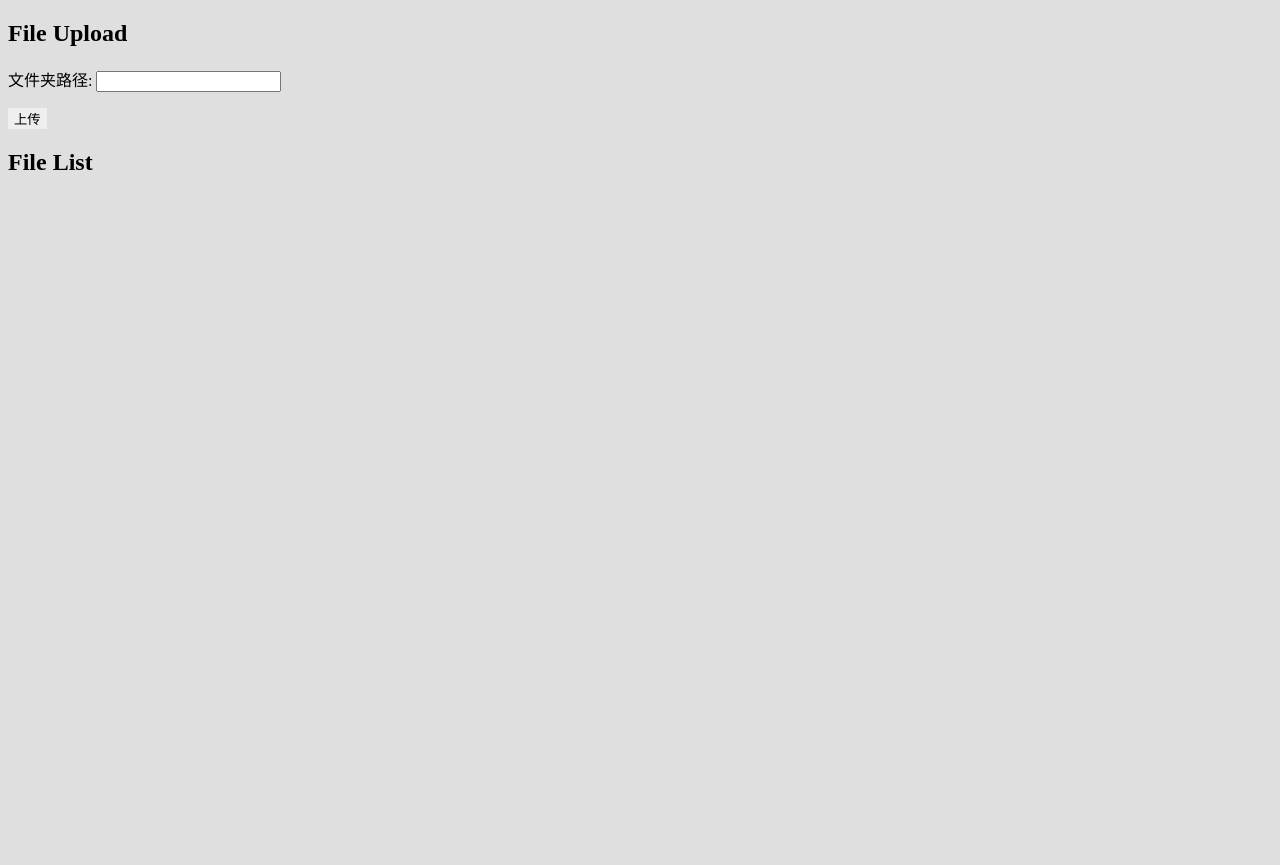
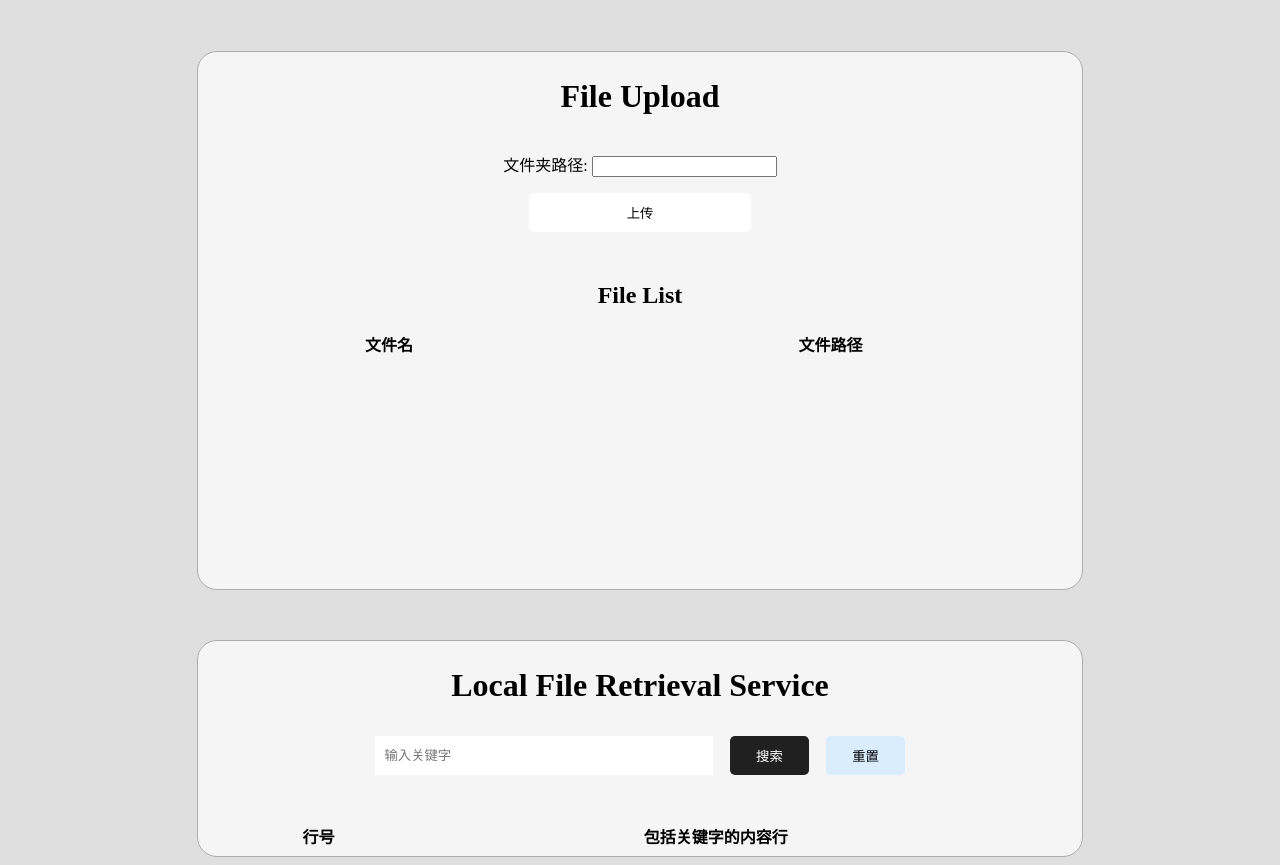
Before and after one commit to KRayXly/FileRetrieval, a Django app: page /upload/ in a window 1280 px wide. Before the commit the page ends 170 px from the top, so only its background shows below. Run offline with Django 4.2, Linux system fonts and the light colour scheme; data that the repository does not hold is empty.

Commit message:
合并界面，修改界面前端样式

```diff
--- a/FileRetrieval/FileRetrieval/settings.py
+++ b/FileRetrieval/FileRetrieval/settings.py
@@ -82,7 +82,7 @@ DATABASES = {
     'default': {
         'ENGINE': 'django.db.backends.mysql',
         'HOST': '127.0.0.1',		# 要连接的数据库ip
-        'PORT': '3306',				# 数据库连接端口，一般默认为3306
+        'PORT': '3308',				# 数据库连接端口，一般默认为3306
         'NAME': 'fileretrieval',	# 已经存在的数据库名称
         'USER': 'root',				# 用户名
         'PASSWORD': '123456',		# 用户密码
--- a/FileRetrieval/file_search/static/css/main.css
+++ b/FileRetrieval/file_search/static/css/main.css
@@ -1,5 +1,7 @@
 body {
     background-color: #dfdfdf;
+}
+li {
     list-style: none;
 }
 h1 {
@@ -43,6 +45,38 @@ button {
     padding: 10px;
     color: rgb(18, 113, 202);
 }
+.filer>.u-box {
+    display: flex;
+    flex-direction: column;
+    height: 200px;
+    width: 90%;
+    overflow-y: auto;
+    overflow-x: hidden;
+    margin: 0 auto;
+    padding-right: 2%;
+    margin-bottom: 30px;
+    line-height: 30px;
+}
+/*滚动条高宽度*/
+.filer>.u-box::-webkit-scrollbar{
+    width: 8px;
+    height: 8px;
+  }
+  /*滚动条滑块*/
+.filer>.u-box::-webkit-scrollbar-thumb{
+    border-radius: 3px;
+    box-shadow: inset 0 0 5px rgba(0, 0, 0, 0.2);
+    background: #c7c4c4;
+  }
+/*滚动条里面轨道*/
+.filer>.u-box::-webkit-scrollbar-track {
+    box-shadow: 1px 1px 5px rgba(0, 0, 0, 0.2) inset;
+
+  }
+  /*滚动条的小边角*/
+.filer>.u-box::-webkit-scrollbar-corner {
+    background: transparent;
+  }
 
 .f-search {
     display: flex;
--- a/FileRetrieval/file_search/templates/upload.html
+++ b/FileRetrieval/file_search/templates/upload.html
@@ -8,17 +8,68 @@
     <link rel="stylesheet" href="{% static 'css/main.css' %}">
 </head>
 <body>
-    <h2>File Upload</h2>
-    <form method="post" enctype="multipart/form-data" action="{% url 'file_upload' %}" name="files">
+    <div class="filer">
+        <h1>File Upload</h1>
+        <form method="post" enctype="multipart/form-data" action="{% url 'file_upload' %}" name="files" class="u-but">
             {% csrf_token %}
             {{ form.as_p }}
-        <button type="submit">上传</button>
+            <button type="submit" class="u-sub">上传</button>
         </form>
         <h2>File List</h2>
+        <table>
+            <tr>
+                <th>文件名</th>
+                <th>文件路径</th>
+            </tr>
+        </table>
+        <div class="u-box">
+            <table >
+            {% for file in files %}
+                <tr>
+                    <td style="max-width: 20rem;word-wrap: break-word; padding-right: 1rem; text-align: center; border-bottom: 1px solid black;">{{ file.name }}</td>
+                    <td style="max-width: 30rem;word-wrap: break-word; text-align: center;  border-bottom: 1px solid black; padding-right: 1rem;">{{ file.path }}</td>
+                </tr>
+                <!-- <li>{{ file.name }} / {{ file.path }}</li> -->
+            {% endfor %}
+            </table>
+        </div>
+
+    </div>
+    <div class="filer">
+        <h1>Local File Retrieval Service</h1>
+        <form method="post" action="{% url 'search' %}" class="f-search">
+            {% csrf_token %}
+            <input type="text" name="keyword" placeholder="输入关键字">
+            <button type="submit">搜索</button>
+            <button type="reset">重置</button>
+        </form>
+        <table class="f-result">
+            <tr>
+                <th>行号</th>
+                <th>包括关键字的内容行</th>
+            </tr>
+            {% for file_path in results %}
+                <tr>
+                    <td>{{ forloop.counter }}</td>
+                    <td>{{ file_path }}</td>
+                </tr>
+            {% endfor %}
+        </table>
+        {% if results %}
+            <form method="post" action="{% url 'save_results' %}">
+                {% csrf_token %}
                 <ul>
-    {% for file in files %}
-        <li>{{ file.name }} / {{ file.path }}</li>
+                    {% for file_path in results %}
+                        <li>
+                            <input type="checkbox" name="selected_files" value="{{ file_path }}">
+                            {{ file_path }}
+                        </li>
                     {% endfor %}
                 </ul>
+                <button type="submit">保存</button>
+            </form>
+        {% endif %}
+    </div>
+
 </body>
 </html>
```
Lines whose indentation alone changed are shown as unchanged.
